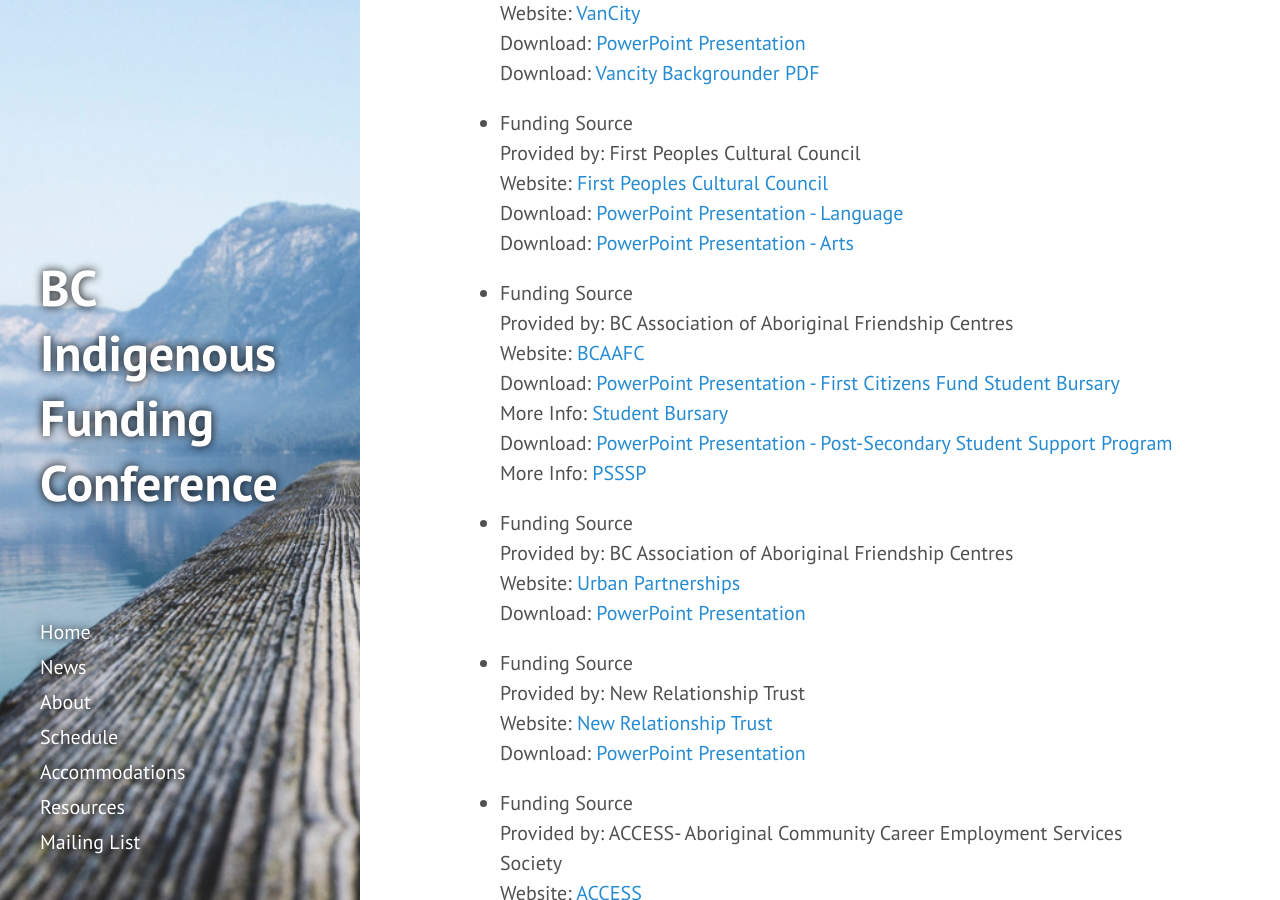
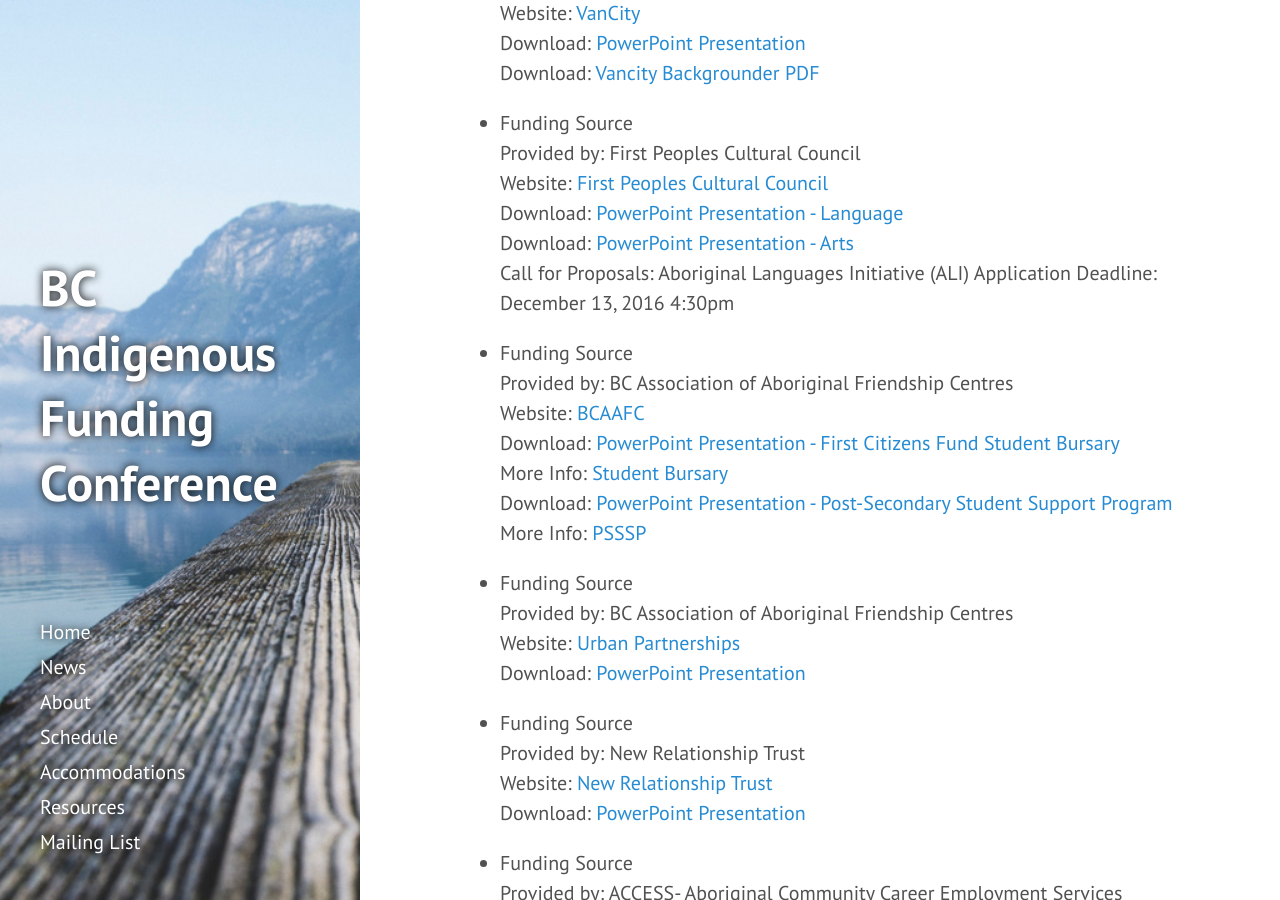
Before and after one commit to BCAAFC/funding-conference-2016, a Jekyll site: the page built from resources/2016.md, in a window 1280 px wide and 900 px high, scrolled down 772 px. Built offline with Jekyll 4.4.1, drawn with Linux system fonts in a browser that asks for light colours; nearby versions of some CDN libraries.

Commit message:
update2016
call for ALI

```diff
--- a/resources/2016.md
+++ b/resources/2016.md
@@ -59,6 +59,10 @@
  Download: [PowerPoint Presentation - Language](/public/resources/2016/FirstPeoplesCulturalCouncilLanguage.pptx)
  <br>
  Download: [PowerPoint Presentation - Arts](/public/resources/2016/FirstPeoplesCulturalCouncilArts.pptx)
+ <br>
+ Call for Proposals: Aboriginal Languages Initiative (ALI) Application Deadline:
+ <br>
+ December 13, 2016 4:30pm
 
 * Funding Source
  <br>
```
